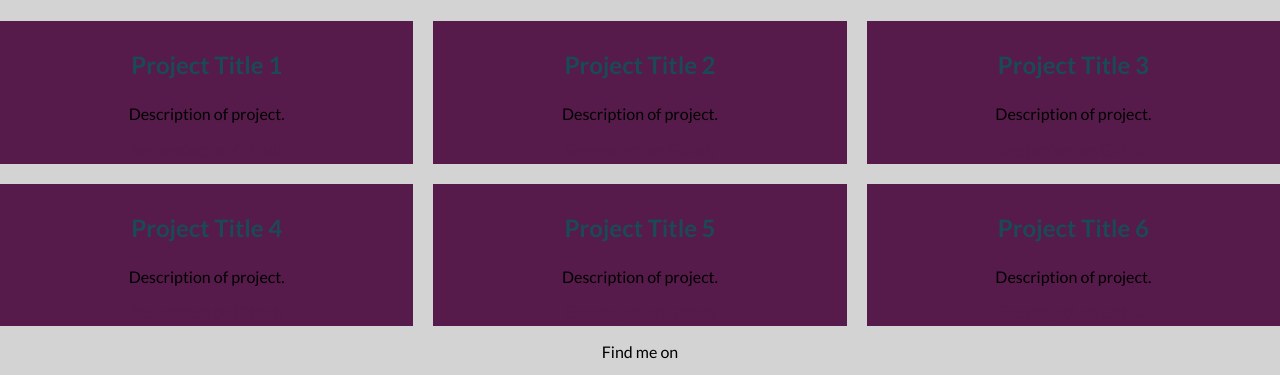
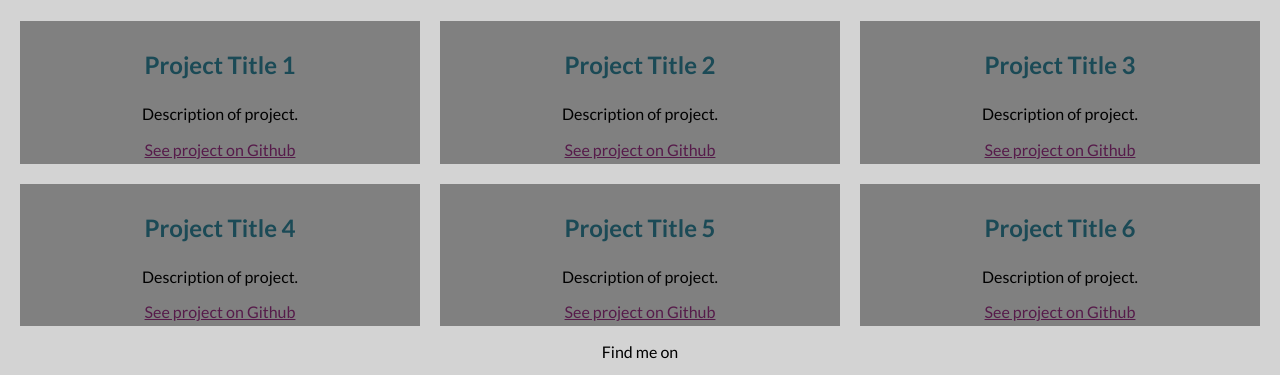
Before and after one commit to ettariley/PortfolioSite, a plain HTML site: page work.html in a window 1280 px wide. Shown: the part 209-584 px from the top of the page. Drawn offline with Linux system fonts and the light colour scheme; a web font is replaced by a local one.

Commit message:
Changed grid stylings on Work page

```diff
--- a/css/styles.css
+++ b/css/styles.css
@@ -190,10 +190,12 @@ Tertiary Color (Dark Green): #4a561b;
      grid-template-columns: 1fr 1fr 1fr;
      grid-gap: 20px;
      text-align: center;
+     margin-left: 20px;
+     margin-right: 20px;
  }
 
  .grid__item {
-     background-color: var(--secondary-color);
+     background-color: gray;
      padding: 5px;
  }
 
--- a/css/styles.production.css
+++ b/css/styles.production.css
@@ -231,10 +231,12 @@ button:focus, button:hover, .button:hover, .button:focus {
     grid-template-columns: 1fr 1fr 1fr;
     grid-gap: 20px;
     text-align: center;
+    margin-left: 20px;
+    margin-right: 20px;
 }
 
 .grid__item {
-    background-color: #561b4a;
+    background-color: gray;
     padding: 5px;
 }
 
```
